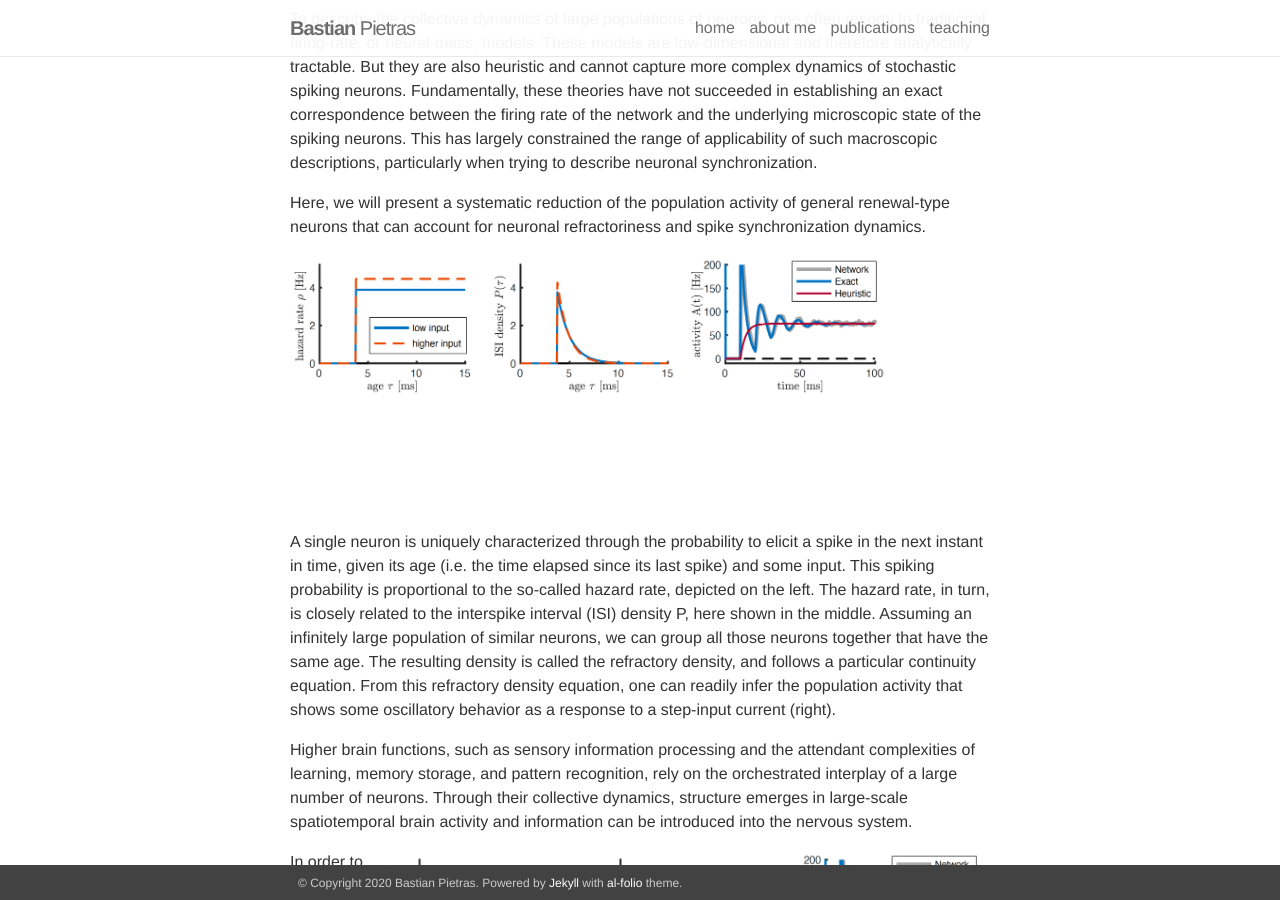
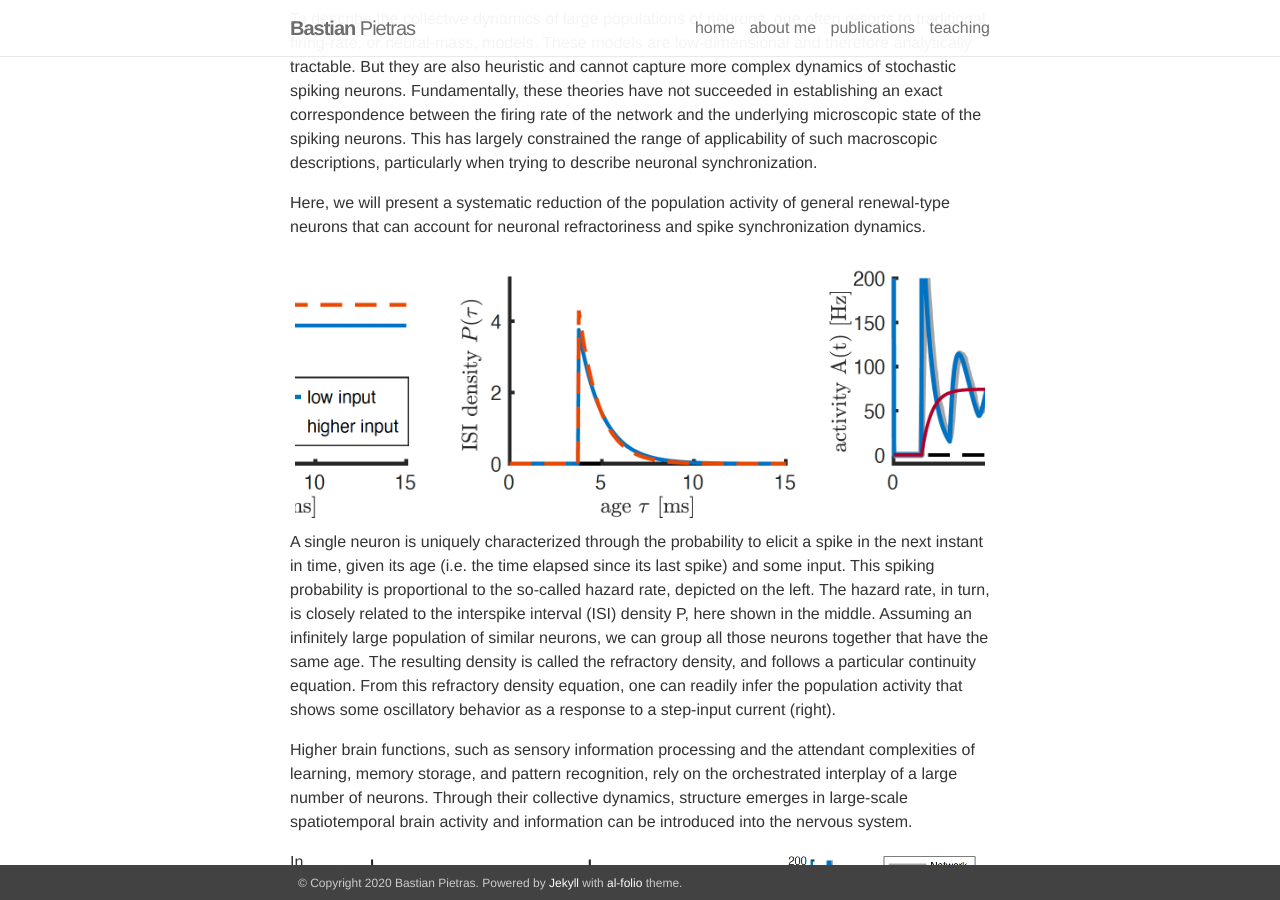
Before and after one commit to BastianPietras/bastianpietras.github.io, a Jekyll site: the page built from _projects/2spectral_decomp.markdown, in a window 1280 px wide and 900 px high, scrolled down 551 px. Built offline with Jekyll 4.4.1, drawn with Linux system fonts in a browser that asks for light colours.

Commit message:
Update 2spectral_decomp.markdown

```diff
--- a/_projects/2spectral_decomp.markdown
+++ b/_projects/2spectral_decomp.markdown
@@ -27,7 +27,7 @@
 
 Here, we will present a systematic reduction of the population activity of general renewal-type neurons that can account for neuronal refractoriness and spike synchronization dynamics.
 <div class="img_row">
-    <img src="{{ site.baseurl }}/assets/img/PAR_network.png" alt="" title="overview" width="600px" height="auto">
+    <img class="col three left" src="{{ site.baseurl }}/assets/img/PAR_network.png" alt="" title="overview" width="700px" height="auto">
 </div>
 A single neuron is uniquely characterized through the probability to elicit a spike in the next instant in time, given its age (i.e. the time elapsed since its last spike) and some input.
 This spiking probability is proportional to the so-called hazard rate, depicted on the left.
@@ -39,7 +39,7 @@
 <div>
 <p>Higher brain functions, such as sensory information processing and the attendant complexities of learning, memory storage, and pattern recognition, rely on the orchestrated interplay of a large number of neurons.
 Through their collective dynamics, structure emerges in large-scale spatiotemporal brain activity and information can be introduced into the nervous system.
-</p><p style="float: right;"><img src="{{ site.baseurl }}/assets/img/PAR_network.png" alt="" title="overview" style="float: left" width="600px" height="auto" padding="1px"></p>
+</p><p style="float: right;"><img src="{{ site.baseurl }}/assets/img/PAR_network.png" alt="" title="overview" style="float: left" width="650px" height="auto" padding="1px"></p>
 </div>
 
 In order to derive low-dimensional firing rate models, we perform a spectral decomposition, which is based on an eigenmode expansion of the refractory density equation.
```
